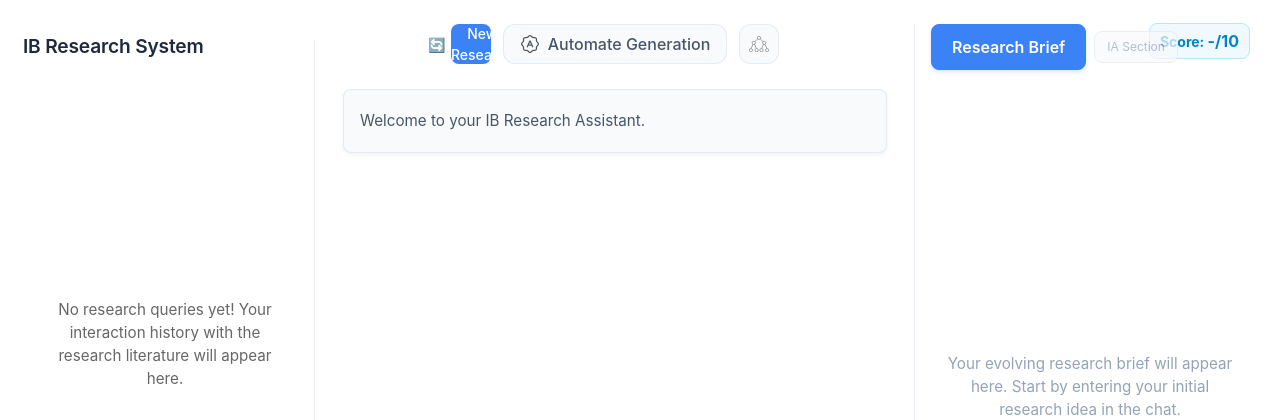
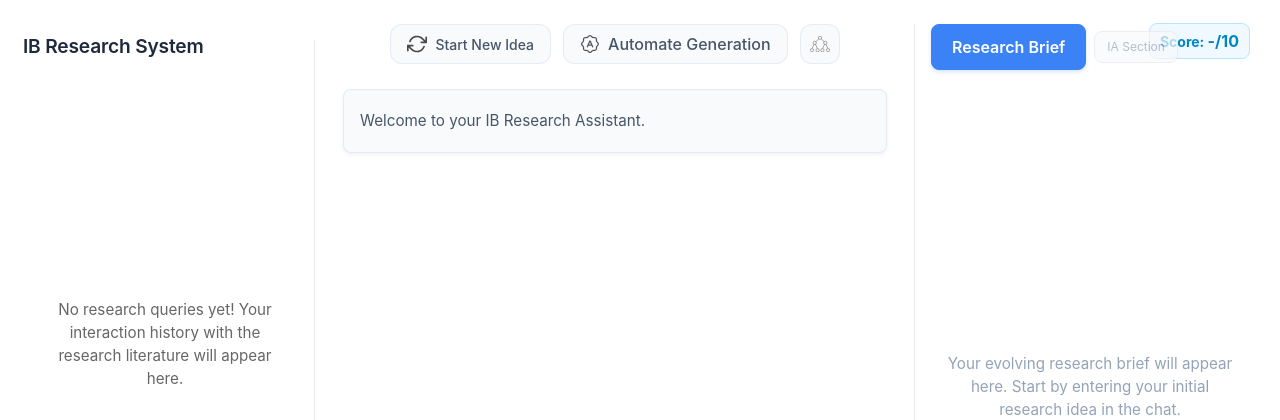
Before and after one commit to SSJ-07/IB-Research-System-v2, a Flask app: page / in a window 1280 px wide. Shown: the top 420 px of the page. Run offline with Flask 3, Linux system fonts and the light colour scheme; data that the repository does not hold is empty; some libraries are stand-ins or nearby versions.

Commit message:
improved start new idea button UI

```diff
--- a/static/css/styles.css
+++ b/static/css/styles.css
@@ -616,6 +616,53 @@ html {
 }
 
 .top-bar button.auto-generate span {
+    white-space: nowrap;
+    display: inline-block;
+}
+
+/* Start New Idea button - matches auto-generate styling */
+.start-new-idea-btn {
+    width: auto !important;
+    padding: 0 16px !important;
+    background-color: #f8fafc;
+    color: #475569;
+    display: flex;
+    align-items: center;
+    gap: 8px;
+    position: relative;
+    transition: all 0.3s ease;
+    border: none;
+    cursor: pointer;
+    font-size: 14px;
+    font-weight: 500;
+}
+
+.start-new-idea-btn img {
+    width: 20px;
+    height: 20px;
+    opacity: 0.8;
+}
+
+.start-new-idea-btn span {
+    white-space: nowrap;
+    display: inline-block;
+}
+
+.start-new-idea-btn:hover {
+    background-color: #f1f5f9;
+}
+
+.top-bar button.start-new-idea-btn:hover {
+    background-color: #f1f5f9;
+}
+
+.top-bar button.start-new-idea-btn img {
+    width: 20px;
+    height: 20px;
+    opacity: 0.8;
+}
+
+.top-bar button.start-new-idea-btn span {
     white-space: nowrap;
     display: inline-block;
 }
--- a/templates/index.html
+++ b/templates/index.html
@@ -609,9 +609,9 @@
         <div class="chat">
             <div class="top-bar">
                 <div class="top-bar-buttons">
-                    <button class="new-research-btn" onclick="startNewResearch(); return false;" style="background: #3b82f6; color: white; border: none; padding: 8px 16px; border-radius: 8px; cursor: pointer; font-size: 14px; font-weight: 500; display: flex; align-items: center; gap: 6px;">
-                        <span>🔄</span>
-                        <span>New Research</span>
+                    <button class="start-new-idea-btn" onclick="startNewResearch(); return false;">
+                        <img src="{{ url_for('static', filename='icons/refresh.svg') }}" alt="Start New Idea">
+                        <span>Start New Idea</span>
                     </button>
                     <button class="auto-generate" onclick="event.preventDefault(); toggleAutoGenerate(); return false;">
                         <img src="{{ url_for('static', filename='icons/auto.svg') }}" alt="Auto">
```
